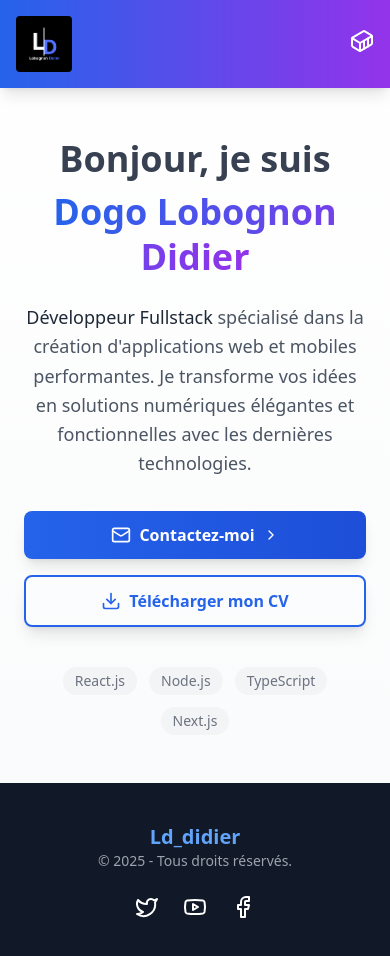
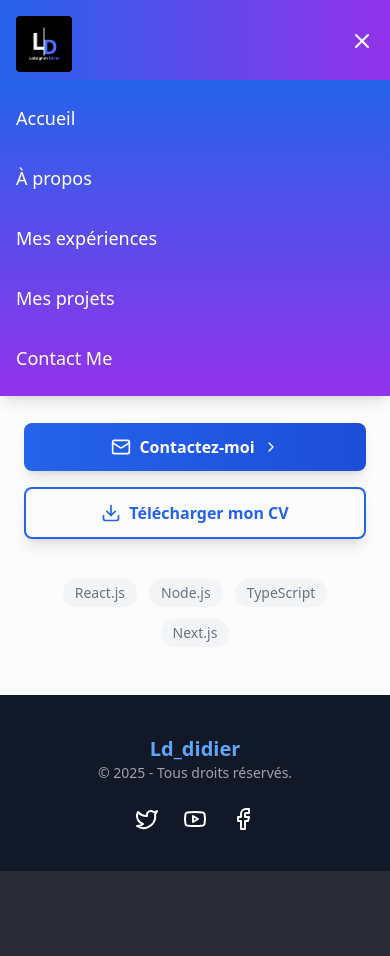
Before and after one commit to LDdidier/ld_portfolio, a React (Vite) app in the folder portfolio/: page / in a window 390 px wide. Both pictures are taken after a click on the button "Menu". Shown: the top 956 px of the page. After the commit the page ends 871 px from the top, so only its background shows below. Built offline with nearby package versions, Linux system fonts and the light colour scheme.

Commit message:
init portfolio

```diff
--- a/portfolio/src/components/Navbar.tsx
+++ b/portfolio/src/components/Navbar.tsx
@@ -1,10 +1,17 @@
-import { Container } from "lucide-react";
+import { useState } from "react";
+import { Menu, X } from "lucide-react";
 import { Link } from "react-router-dom";
 import ld_logo from "../assets/ld_logo.png";
 
 const Navbar = () => {
+    const [isOpen, setIsOpen] = useState(false);
+
+    const toggleMenu = () => {
+        setIsOpen(!isOpen);
+    };
+
     return (
-        <div className="bg-gradient-to-r from-blue-600 to-purple-600 p-4 shadow-lg">
+        <div className="bg-gradient-to-r from-blue-600 to-purple-600 p-4 shadow-lg fixed w-full z-50">
             <div className="flex justify-between items-center max-w-screen-xl mx-auto">
                 {/* Logo */}
                 <Link
@@ -14,7 +21,7 @@ const Navbar = () => {
                     <img src={ld_logo} alt="logo_ld didier" className="w-14 rounded-sm" />
                 </Link>
 
-                {/* Navigation */}
+                {/* Desktop Navigation */}
                 <ul className="hidden md:flex space-x-8 text-white">
                     <li>
                         <Link
@@ -60,11 +67,68 @@ const Navbar = () => {
 
                 {/* Mobile Menu Button */}
                 <div className="md:hidden">
-                    <button className="text-white">
-                        <Container className="w-6 h-6" />
+                    <button
+                        onClick={toggleMenu}
+                        className="text-white focus:outline-none"
+                        aria-label="Menu"
+                    >
+                        {isOpen ? <X className="w-6 h-6" /> : <Menu className="w-6 h-6" />}
                     </button>
                 </div>
             </div>
+
+            {/* Mobile Menu */}
+            {isOpen && (
+                <div className="md:hidden bg-gradient-to-b from-blue-600 to-purple-600 absolute top-20 left-0 right-0 shadow-lg">
+                    <ul className="flex flex-col space-y-4 p-4 text-white">
+                        <li>
+                            <Link
+                                to="/"
+                                className="block text-lg font-medium transition-colors duration-300 hover:text-yellow-400 py-2"
+                                onClick={toggleMenu}
+                            >
+                                Accueil
+                            </Link>
+                        </li>
+                        <li>
+                            <Link
+                                to="/about"
+                                className="block text-lg font-medium transition-colors duration-300 hover:text-yellow-400 py-2"
+                                onClick={toggleMenu}
+                            >
+                                À propos
+                            </Link>
+                        </li>
+                        <li>
+                            <Link
+                                to="/experiences"
+                                className="block text-lg font-medium transition-colors duration-300 hover:text-yellow-400 py-2"
+                                onClick={toggleMenu}
+                            >
+                                Mes expériences
+                            </Link>
+                        </li>
+                        <li>
+                            <Link
+                                to="/projects"
+                                className="block text-lg font-medium transition-colors duration-300 hover:text-yellow-400 py-2"
+                                onClick={toggleMenu}
+                            >
+                                Mes projets
+                            </Link>
+                        </li>
+                        <li>
+                            <Link
+                                to="/contact"
+                                className="block text-lg font-medium transition-colors duration-300 hover:text-yellow-400 py-2"
+                                onClick={toggleMenu}
+                            >
+                                Contact Me
+                            </Link>
+                        </li>
+                    </ul>
+                </div>
+            )}
         </div>
     );
 };
--- a/portfolio/src/views/Projects.tsx
+++ b/portfolio/src/views/Projects.tsx
@@ -70,8 +70,9 @@ const Projects = () => {
     return (
         <>
             <Navbar />
-            <div id="Projects" className="min-h-screen bg-gray-100 py-12 pt-16 px-4 sm:px-6 lg:px-8">
-                <div className="max-w-7xl mx-auto">
+            <div id="Projects" className="min-h-screen bg-gray-100 px-4 sm:px-6 lg:px-8">
+                {/* Ajout de padding-top pour compenser la navbar fixe */}
+                <div className="pt-20 pb-12 max-w-7xl mx-auto">
                     <h1 className="text-3xl font-bold text-center text-gray-800 mb-12">Mes Projets</h1>
 
                     <div className="grid md:grid-cols-3 gap-8">
```
